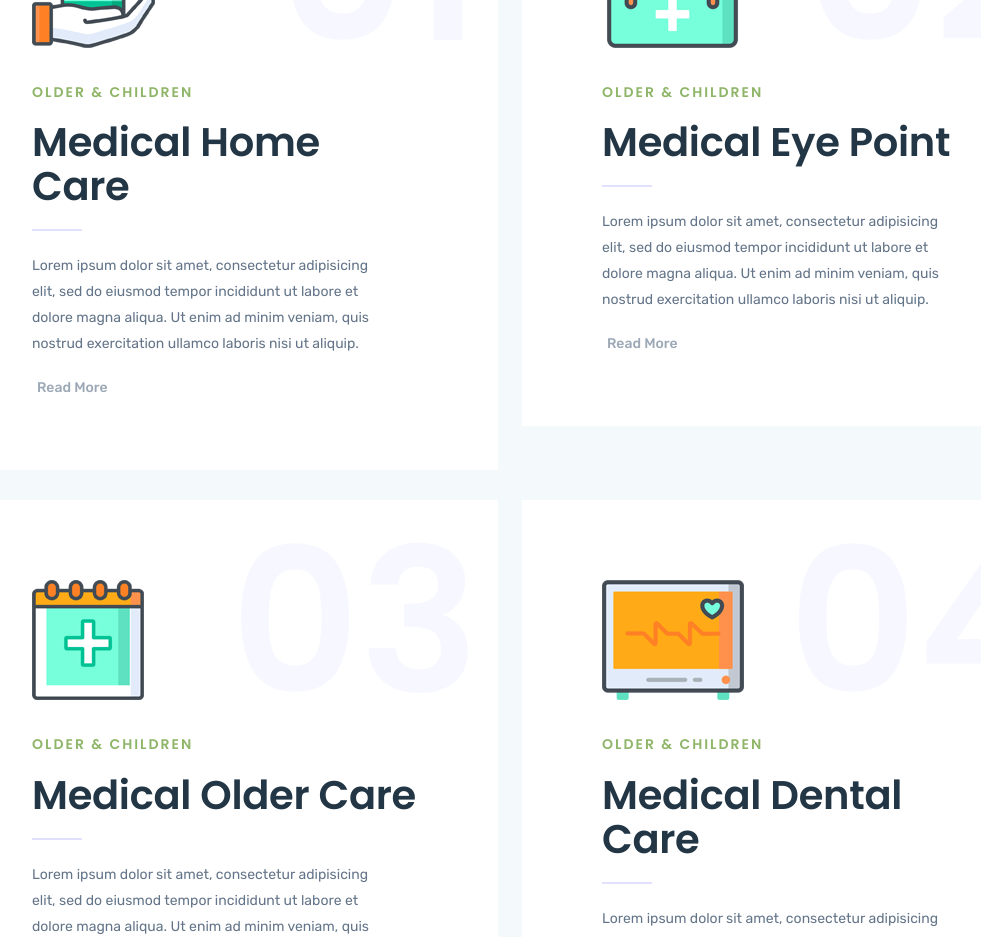
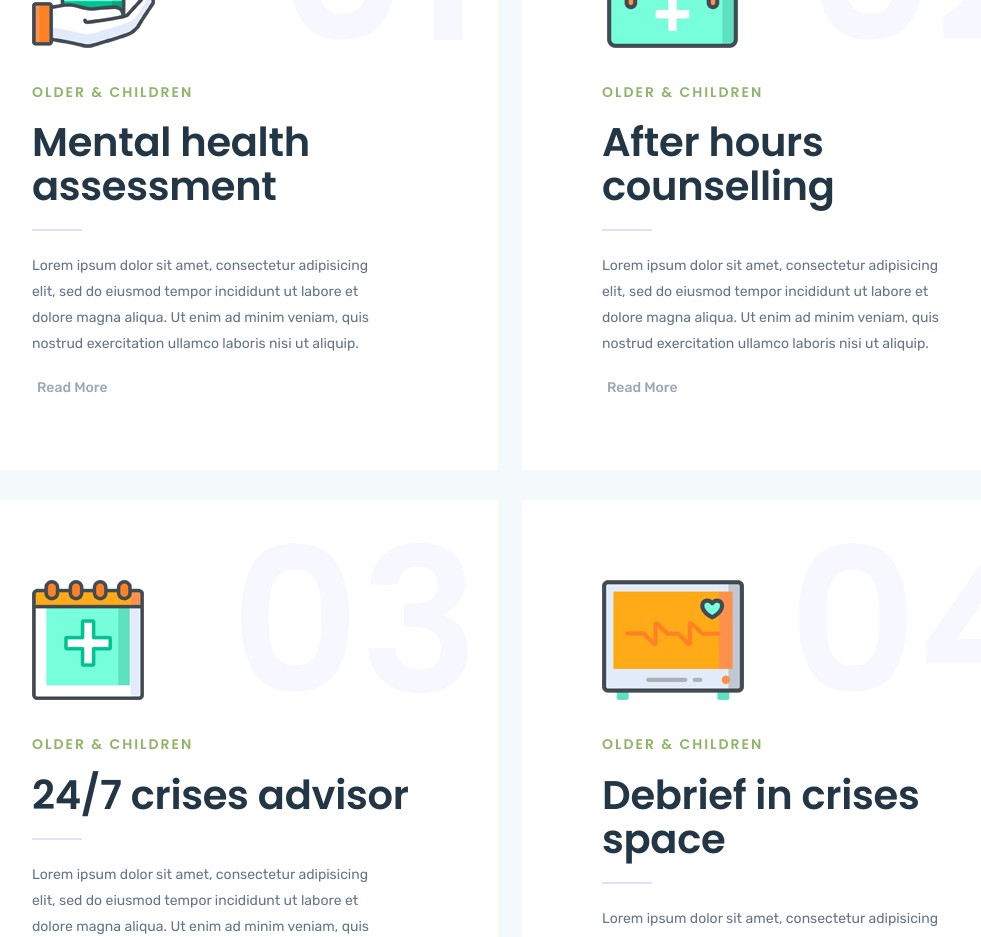
Before and after one commit to Leslie-T-art/YEMS-WEB, a React (Create React App) app: page / in a window 1280 px wide. Shown: the part 4360-5297 px from the top of the page, without its empty margins (130-1111 px from the left). Built offline with nearby package versions, Linux system fonts and the light colour scheme; no server answers; the HTML template or start-up script is replaced by a standard one.

Commit message:
Update HomeTwoServicesArea.js

```diff
--- a/src/pages/HomeTwo/HomeTwoServicesArea/HomeTwoServicesArea.js
+++ b/src/pages/HomeTwo/HomeTwoServicesArea/HomeTwoServicesArea.js
@@ -25,10 +25,12 @@ const HomeTwoServicesArea = () => {
 
                <div className="row">
 
-                  <HomeTwoSingleService icon="1" number="1" title="Medical Home Care" />
-                  <HomeTwoSingleService icon="2" number="2" title="Medical Eye Point" />
-                  <HomeTwoSingleService icon="3" number="3" title="Medical Older Care" />
-                  <HomeTwoSingleService icon="4" number="4" title="Medical Dental Care" />
+                  <HomeTwoSingleService icon="1" number="1" title="Mental health assessment" />
+                  <HomeTwoSingleService icon="2" number="2" title="After hours counselling " />
+                  <HomeTwoSingleService icon="3" number="3" title="24/7 crises advisor" />
+                  <HomeTwoSingleService icon="4" number="4" title="Debrief in crises space" />
+                  <HomeTwoSingleService icon="5" number="5" title="Kids helpline" />
+
 
                </div>
             </div>
```
